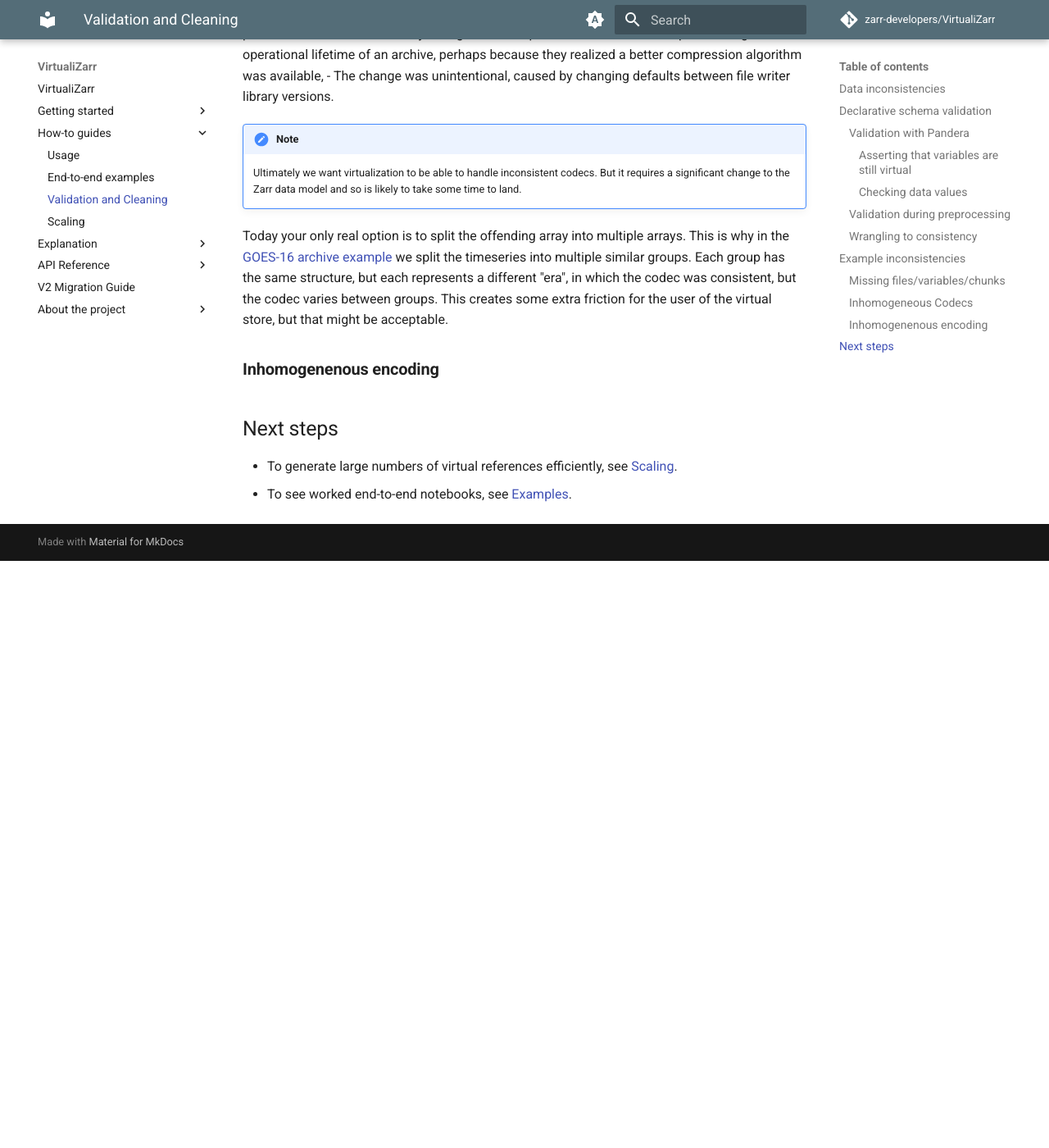
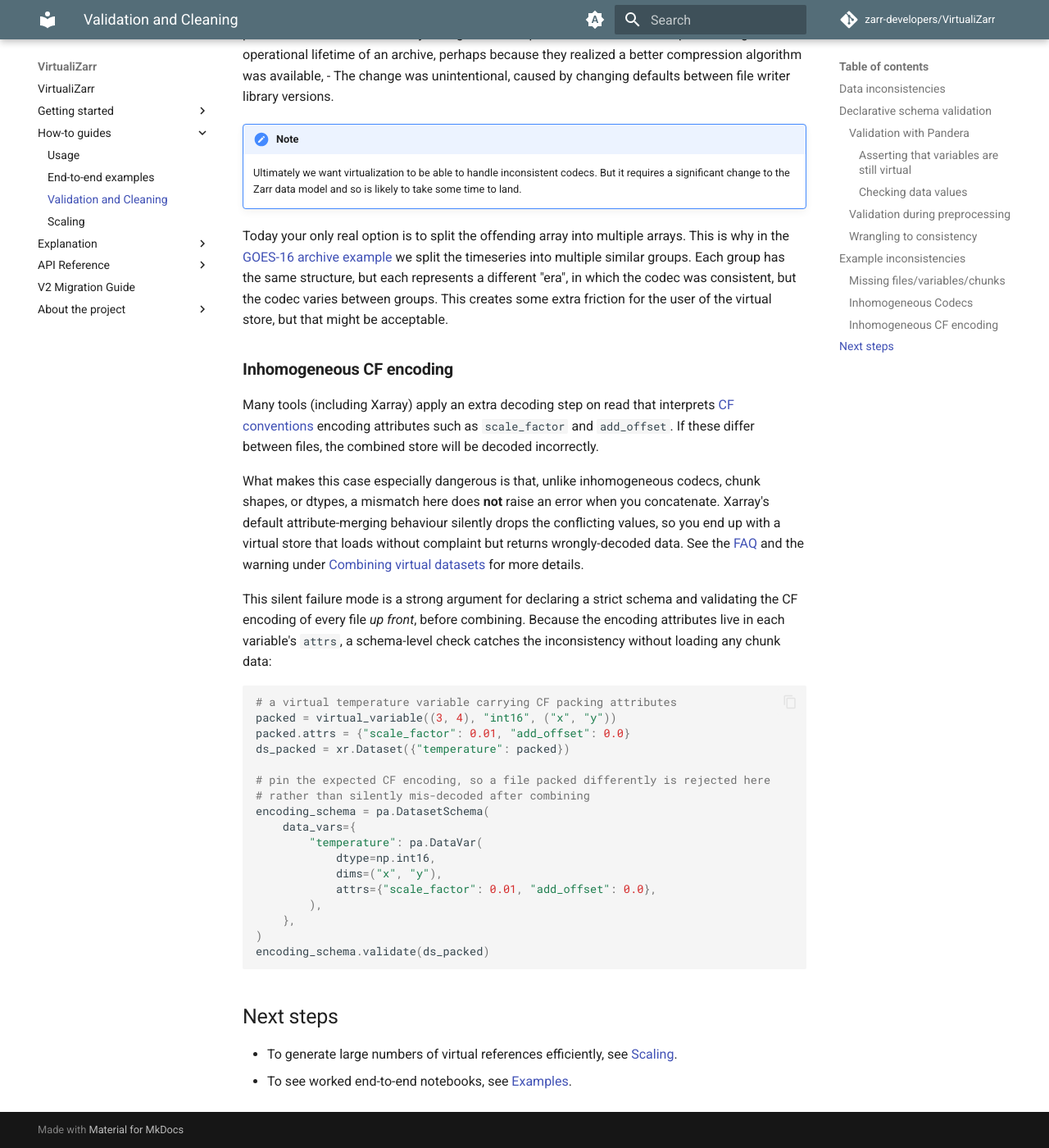
Before and after one commit to zarr-developers/VirtualiZarr, an MkDocs documentation site: the page built from docs/how_to/validation.md, in a window 1280 px wide and 1400 px high, scrolled down 6721 px. Shown: the whole window at 82% size. Built offline with MkDocs 1.6.1 and Material for MkDocs 9.7.7, drawn with Linux system fonts in a browser that asks for light colours; comment, search, counter and statistics services are not loaded; the version menu is left out; before the commit the page ends 7405 px from its top, so only the background shows below that.

Commit message:
docs: recommend strict schema validation for CF encoding
Inhomogeneous scale_factor/add_offset across files is silently dropped by
xarray's attribute merging on concat (unlike codec/chunk/dtype mismatches,
it does not raise), so flesh out the CF encoding section to recommend
validating encoding attrs up front, with a pandera attrs example.

Co-Authored-By: Claude Opus 4.8 (1M context) <noreply@anthropic.com>

````diff
--- a/docs/how_to/validation.md
+++ b/docs/how_to/validation.md
@@ -275,8 +275,37 @@ This is why in the [GOES-16 archive example](examples.md#goes-16-archive-noteboo
 Each group has the same structure, but each represents a different "era", in which the codec was consistent, but the codec varies between groups.
 This creates some extra friction for the user of the virtual store, but that might be acceptable.
 
-### Inhomogenenous encoding
+### Inhomogeneous CF encoding
 
+Many tools (including Xarray) apply an extra decoding step on read that interprets [CF conventions](https://cfconventions.org/) encoding attributes such as `scale_factor` and `add_offset`.
+If these differ between files, the combined store will be decoded incorrectly.
+
+What makes this case especially dangerous is that, unlike inhomogeneous codecs, chunk shapes, or dtypes, a mismatch here does **not** raise an error when you concatenate.
+Xarray's default attribute-merging behaviour silently drops the conflicting values, so you end up with a virtual store that loads without complaint but returns wrongly-decoded data.
+See the [FAQ](../explanation/faq.md#can-my-specific-data-be-virtualized) and the warning under [Combining virtual datasets](usage.md#combining-virtual-datasets) for more details.
+
+This silent failure mode is a strong argument for declaring a strict schema and validating the CF encoding of every file _up front_, before combining.
+Because the encoding attributes live in each variable's `attrs`, a schema-level check catches the inconsistency without loading any chunk data:
+
+```python exec="on" session="usage" source="material-block"
+# a virtual temperature variable carrying CF packing attributes
+packed = virtual_variable((3, 4), "int16", ("x", "y"))
+packed.attrs = {"scale_factor": 0.01, "add_offset": 0.0}
+ds_packed = xr.Dataset({"temperature": packed})
+
+# pin the expected CF encoding, so a file packed differently is rejected here
+# rather than silently mis-decoded after combining
+encoding_schema = pa.DatasetSchema(
+    data_vars={
+        "temperature": pa.DataVar(
+            dtype=np.int16,
+            dims=("x", "y"),
+            attrs={"scale_factor": 0.01, "add_offset": 0.0},
+        ),
+    },
+)
+encoding_schema.validate(ds_packed)
+```
 
 ## Next steps
 
````
